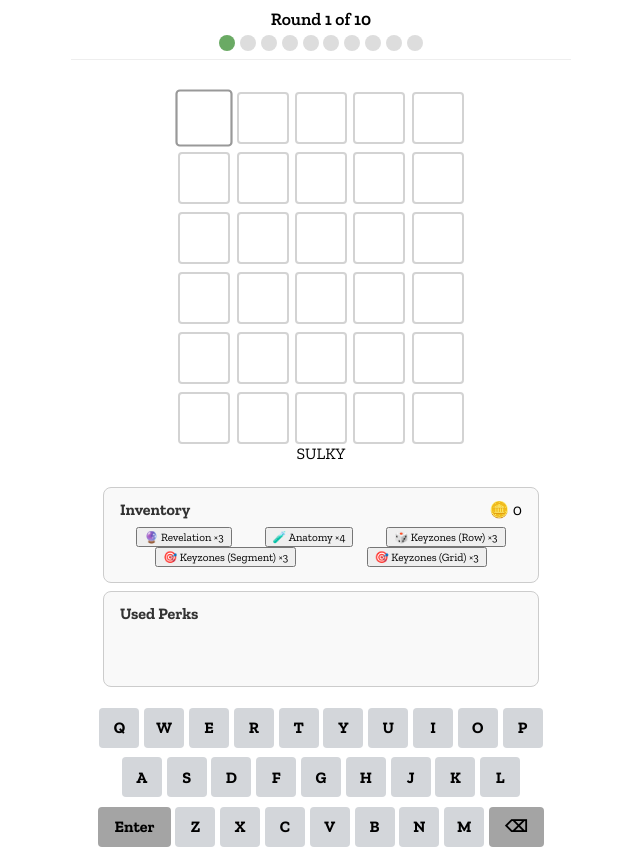
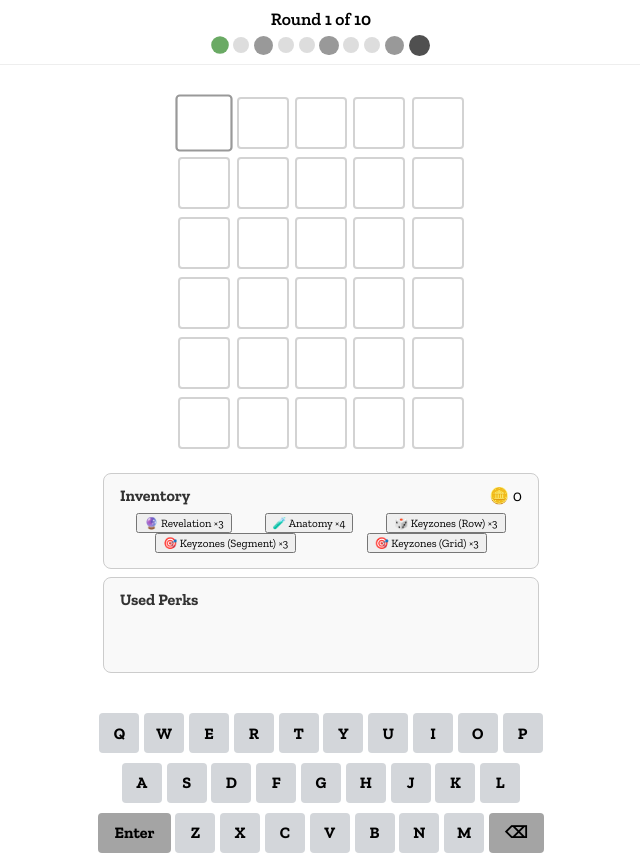
Before and after one commit to gabeszeto/unwordable, a React (Vite) app in the folder game/: page /play in a window 1280 px wide. Shown: the whole page, without its empty margins (319-959 px from the left). Built offline with nearby package versions, Linux system fonts and the light colour scheme.

Commit message:
feat: first boss debuff and general scalable debuff picker and storage. move levels to stagemanager

```diff
--- a/game/src/app/App.jsx
+++ b/game/src/app/App.jsx
@@ -5,6 +5,7 @@ import Home from '../features/home/components/Home';
 import { GoldProvider } from '../contexts/gold/GoldContext';
 import { LevelProvider } from '../contexts/level/LevelContext';
 import { PerksProvider } from '../contexts/perks/PerksContext';
+import { DebuffsProvider } from '../contexts/debuffs/DebuffsContext';
 
 import '../styles.css'
 import GameStageManager from '../features/GameStageManager';
@@ -12,7 +13,7 @@ import GameStageManager from '../features/GameStageManager';
 export default function App() {
   return (
     <LevelProvider>
-
+      <DebuffsProvider>
         <PerksProvider>
           <GoldProvider>
             <BrowserRouter>
@@ -23,6 +24,7 @@ export default function App() {
             </BrowserRouter>
           </GoldProvider>
         </PerksProvider>
+      </DebuffsProvider>
     </LevelProvider>
 
   )
--- /dev/null
+++ b/game/src/contexts/debuffs/DebuffsContext.jsx
@@ -0,0 +1,31 @@
+import React, { createContext, useContext, useState } from 'react';
+
+const DebuffsContext = createContext();
+
+export const DebuffsProvider = ({ children }) => {
+  const [activeDebuffs, setActiveDebuffs] = useState([]);
+
+  const addDebuff = (debuffKey) => {
+    setActiveDebuffs((prev) =>
+      prev.includes(debuffKey) ? prev : [...prev, debuffKey]
+    );
+  };
+
+  const removeDebuff = (debuffKey) => {
+    setActiveDebuffs((prev) => prev.filter((key) => key !== debuffKey));
+  };
+
+  const clearDebuffs = () => setActiveDebuffs([]);
+
+  console.log(activeDebuffs)
+
+  return (
+    <DebuffsContext.Provider
+      value={{ activeDebuffs, addDebuff, removeDebuff, clearDebuffs }}
+    >
+      {children}
+    </DebuffsContext.Provider>
+  );
+};
+
+export const useDebuffs = () => useContext(DebuffsContext);
--- a/game/src/features/GameStageManager.jsx
+++ b/game/src/features/GameStageManager.jsx
@@ -1,13 +1,32 @@
-import React from 'react';
+import React, { useEffect } from 'react';
 import GameScreen from './game/GameScreen';
 import ShopScreen from './shop/ShopScreen';
 import { useLevel } from '../contexts/level/LevelContext';
-import '../styles.css'
+import { useDebuffs } from '../contexts/debuffs/DebuffsContext';
+import { debuffRegistry } from './debuffs/debuffRegistry';
+import { pickWeightedDebuff } from './debuffs/pickWeightedDebuff'; // ⬅️ Make this if not yet made
+
+import './gameStageManagerStyles.css'
 
 const FINAL_STAGE = 18;
+const BOSS_STAGES = [0, 2, 10, 16, 18];
 
 export default function GameStageManager() {
-  const { stage, advanceStage } = useLevel(); // ✅ From context
+  const { stage } = useLevel();
+  const { addDebuff, clearDebuffs } = useDebuffs();
+  const round = stage / 2 + 1;
+
+  useEffect(() => {
+    if (BOSS_STAGES.includes(stage)) {
+      clearDebuffs()
+      const debuffKey = pickWeightedDebuff(debuffRegistry);
+      if (debuffKey) {
+        addDebuff(debuffKey);
+      }
+    } else {
+      clearDebuffs()
+    }
+  }, [stage]);
 
   if (stage > FINAL_STAGE) {
     return (
@@ -20,9 +39,32 @@ export default function GameStageManager() {
 
   const isGameLevel = stage % 2 === 0;
 
-  return isGameLevel ? (
-    <GameScreen />
-  ) : (
-    <ShopScreen />
+  return (
+    <>
+      <div className="round-visual">
+        <span className="round-label">Round {round} of 10</span>
+        <div className="round-progress-bar">
+          {Array.from({ length: 10 }, (_, i) => {
+            const step = i + 1;
+            const isBoss = [3, 6, 9].includes(step); // Final level (step 10) is also a boss
+            const isFinalBoss = step === 10;
+            const isComplete = step < round;
+            const isActive = step === round;
+
+            return (
+              <div
+                key={i}
+                className={`round-step
+                ${isFinalBoss ? 'finalBoss' : ''}
+                ${isBoss ? 'boss' : ''}
+                ${isComplete ? 'complete' : ''}
+                ${isActive ? 'active' : ''}`}
+              />
+            );
+          })}
+        </div>
+      </div>
+      {isGameLevel ? <GameScreen /> : <ShopScreen />}
+    </>
   );
 }
--- /dev/null
+++ b/game/src/features/debuffs/BlurredVision.jsx
@@ -0,0 +1,3 @@
+export default function BlurredVision() {
+    return <div className="debuff-indicator">🌀 Blurred Vision Active</div>;
+}
--- /dev/null
+++ b/game/src/features/debuffs/GrayReaper.jsx
@@ -0,0 +1,9 @@
+import React from 'react'
+
+function GrayReaper() {
+  return (
+    <div>GrayReaper</div>
+  )
+}
+
+export default GrayReaper
--- /dev/null
+++ b/game/src/features/debuffs/debuffRegistry.js
@@ -0,0 +1,18 @@
+import GrayReaper from './GrayReaper';
+import BlurredVision from './BlurredVision';
+// import future debuffs here
+
+export const debuffRegistry = {
+  GrayReaper: {
+    name: 'Gray Reaper',
+    description: 'Guessing a word with no colors ends your run instantly.',
+    component: GrayReaper, // optional, if you need a visual effect or rule hook
+    weight: 0
+  },
+  BlurredVision: {
+    name: 'Blurred Vision',
+    description: 'Letters one step away from the correct letter will also appear green. (But yellows remain sharp — only exact letters out of place count.)',
+    component: BlurredVision, // optional visual influence on feedback
+    weight: 1
+  },
+};
--- /dev/null
+++ b/game/src/features/debuffs/pickWeightedDebuff.jsx
@@ -0,0 +1,12 @@
+export const pickWeightedDebuff = (registry) => {
+    const entries = Object.entries(registry).filter(([_, v]) => v.weight > 0);
+    const total = entries.reduce((acc, [_, v]) => acc + v.weight, 0);
+
+    let rand = Math.random() * total;
+    for (const [key, { weight }] of entries) {
+      rand -= weight;
+      if (rand <= 0) return key;
+    }
+
+    return entries[0]?.[0] ?? null;
+  };
--- a/game/src/features/game/GameScreen.jsx
+++ b/game/src/features/game/GameScreen.jsx
@@ -82,18 +82,6 @@ export default function GameScreen() {
 
   return (
     <div className="game-screen">
-
-      <div className="round-visual">
-        <span className="round-label">Round {round} of 10</span>
-        <div className="round-progress-bar">
-          {Array.from({ length: 10 }, (_, i) => (
-            <div
-              key={i}
-              className={`round-step ${i + 1 < round ? 'complete' : ''} ${i + 1 === round ? 'active' : ''}`}
-            />
-          ))}
-        </div>
-      </div>
 
       <div>
         <Board
--- a/game/src/features/game/components/Board.jsx
+++ b/game/src/features/game/components/Board.jsx
@@ -1,6 +1,7 @@
 import React, { useState, useEffect, useMemo, useCallback } from 'react';
 import './boardStyles.css';
 import combinedWordList from '../../../assets/combined_wordlist.txt?raw';
+import { useDebuffs } from '../../../contexts/debuffs/DebuffsContext';
 
 const WORD_LENGTH = 5;
 const MAX_GUESSES = 6;
@@ -25,6 +26,12 @@ export default function Board({
 
   const [isGameOver, setIsGameOver] = useState(false);
 
+  // Debuff board logic
+  const { activeDebuffs } = useDebuffs();
+
+  // Blurred vision checker
+  const isBlurredVisionActive = activeDebuffs.includes('BlurredVision');
+
   useEffect(() => {
     setCurrentGuess(prev => {
       const updated = [...prev];
@@ -40,11 +47,11 @@ export default function Board({
     if (key === 'ENTER') {
       const guessStr = currentGuess.join('');
       if (guessStr.length === WORD_LENGTH && !currentGuess.includes('')) {
-        if (!validWords.includes(guessStr)) {
-          setShakeRow(true);
-          setTimeout(() => setShakeRow(false), 400); // allow animation to run
-          return;
-        }
+        // if (!validWords.includes(guessStr)) {
+        //   setShakeRow(true);
+        //   setTimeout(() => setShakeRow(false), 400); // allow animation to run
+        //   return;
+        // }
         submitGuess(guessStr);
       }
     } else if (key === 'BACKSPACE') {
@@ -107,11 +114,29 @@ export default function Board({
 
   const getLetterClass = (letter, index, isCurrentRow) => {
     if (!letter) return '';
-    if (isCurrentRow && revealedIndices.includes(index)) return 'correct';
-    if (!targetWord.includes(letter)) return 'absent';
-    if (targetWord[index] === letter) return 'correct';
-    return 'present';
+
+    // 1. Perk override — revealed letter
+    if (revealedIndices.includes(index)) return 'correct';
+
+    const targetChar = targetWord[index];
+    const isExact = letter === targetChar;
+    const isBlurredGreen =
+      isBlurredVisionActive &&
+      !isCurrentRow &&
+      [targetChar.charCodeAt(0) - 1, targetChar.charCodeAt(0), targetChar.charCodeAt(0) + 1]
+        .map(c => String.fromCharCode(Math.max(65, Math.min(90, c))))
+        .includes(letter);
+
+    if (isExact || isBlurredGreen) return 'correct';
+
+    // 2. Yellow (only exact match elsewhere in wrong position)
+    if (targetWord.includes(letter)) return 'present';
+
+    return 'absent';
   };
+
+
+
 
   const renderRow = (guessArray, rowIndex, isSubmitted) => {
     const cursorIndex = guessArray.findIndex(
@@ -146,8 +171,8 @@ export default function Board({
           key={i}
           style={
             bouncingIndices.includes(i) &&
-            isSubmitted &&
-            rowIndex === guesses.length - 1
+              isSubmitted &&
+              rowIndex === guesses.length - 1
               ? { animationDelay: `${i * 0.1}s` }
               : {}
           }        >
@@ -204,7 +229,7 @@ export default function Board({
       <div className="board">
         {rows}
       </div>
-      <div className="devWord">{targetWord}</div>
+      {/* <div className="devWord">{targetWord}</div> */}
     </div>
   );
 }
--- a/game/src/features/game/gameScreenStyles.css
+++ b/game/src/features/game/gameScreenStyles.css
@@ -9,49 +9,6 @@
     font-family: 'Zilla Slab', serif;
     position: relative;
     /* box-sizing: border-box; */
-}
-
-/* Round tracker at the top */
-.round-visual {
-    position: sticky;
-    top: 0;
-    padding-top: 0.5rem;
-    background: white;
-    padding-bottom: 0.5rem;
-    z-index: 10;
-    text-align: center;
-    width: 100%;
-    border-bottom: 1px solid #eee;
-}
-
-.round-label {
-    font-size: 1.1rem;
-    font-weight: 600;
-    margin-bottom: 0.2rem;
-    display: block;
-}
-
-.round-progress-bar {
-    display: flex;
-    justify-content: center;
-    gap: 0.3rem;
-    margin-top: 0.3rem;
-}
-
-.round-step {
-    width: 1rem;
-    height: 1rem;
-    background: #ddd;
-    border-radius: 50%;
-    transition: background 0.3s;
-}
-
-.round-step.active {
-    background: #6aaa64;
-}
-
-.round-step.complete {
-    background: #c9b458;
 }
 
 /* HUD and Perks */
--- /dev/null
+++ b/game/src/features/gameStageManagerStyles.css
@@ -0,0 +1,67 @@
+/* Round tracker at the top */
+.round-visual {
+    position: sticky;
+    top: 0;
+    padding-top: 0.5rem;
+    background: white;
+    padding-bottom: 0.5rem;
+    z-index: 10;
+    text-align: center;
+    width: 100%;
+    border-bottom: 1px solid #eee;
+}
+
+.round-label {
+    font-size: 1.1rem;
+    font-weight: 600;
+    margin-bottom: 0.2rem;
+    display: block;
+}
+
+.round-progress-bar {
+    display: flex;
+    justify-content: center;
+    align-items: center;
+    gap: 0.3rem;
+    margin-top: 0.3rem;
+}
+
+.round-step {
+    width: 1rem;
+    height: 1rem;
+    background: #ddd;
+    border-radius: 50%;
+    transition: background 0.3s, transform 0.2s;
+}
+
+/* Completed regular levels */
+.round-step.complete {
+    background: #c9b458;
+}
+
+/* Active regular level */
+.round-step.active {
+    background: #6aaa64;
+    transform: scale(1.1);
+}
+
+/* Boss levels (can be active or not) */
+.round-step.boss {
+    width: 1.2rem;
+    height: 1.2rem;
+    background: #999;
+    /* darker grey */
+}
+
+/* Boss + active */
+.round-step.boss.active {
+    background: #e63946;
+    /* red for active boss */
+    transform: scale(1.2);
+}
+
+.round-step.finalBoss {
+    width: 1.3rem;
+    height: 1.3rem;
+    background: #505050;
+}
```
Lines whose indentation alone changed are shown as unchanged.
